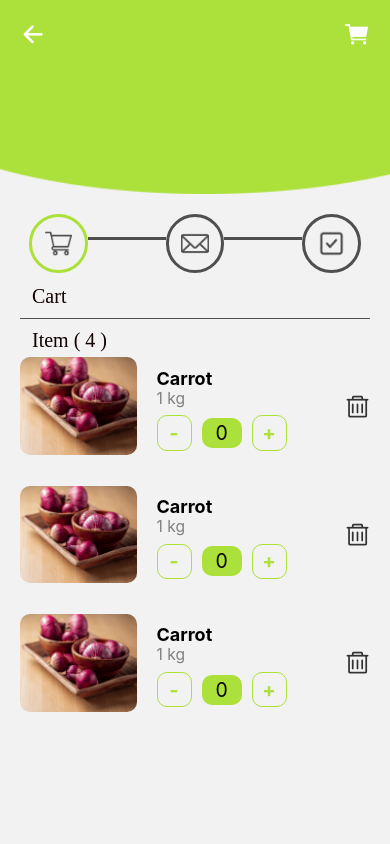
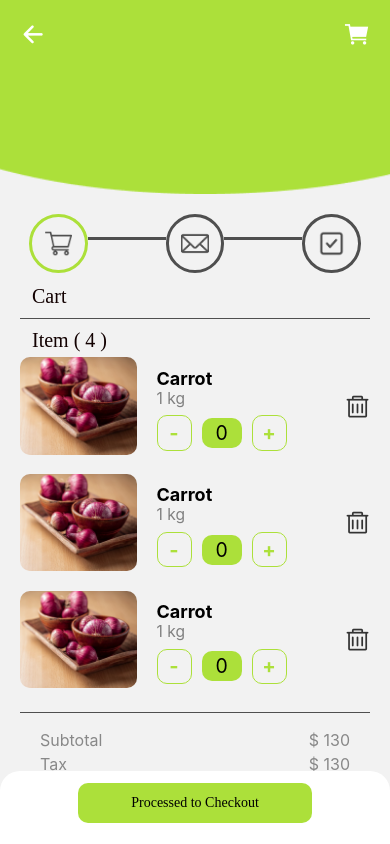
Before and after one commit to saudkhantc/EuroFreshMart_MobileApp, a React Native app: screen /cart-screen in a window 390 px wide. Built offline with nearby package versions, Linux system fonts and the light colour scheme.

Commit message:
created CartScreen

```diff
--- a/src/screens/HomeScreens/CartScreen.jsx
+++ b/src/screens/HomeScreens/CartScreen.jsx
@@ -7,6 +7,7 @@ import mail from '../../assets/images/mail.png';
 import check from '../../assets/images/check.png';
 import onion from '../../assets/images/onion.jpeg';
 import { InterFont, textcolor } from '../../styles/CustomStyles';
+import CustomButton from '../../components/CustomButton';
 
 const { width, height } = Dimensions.get('window');
 
@@ -102,8 +103,8 @@ const CartScreen = () => {
               <AntDesign name="delete" size={25} color={textcolor.color2} />
             </View>
           </View>
-            {/* Cart item */}
-            <View style={styles.row}>
+          {/* Cart item */}
+          <View style={styles.row}>
             <Image source={onion} style={styles.imagecart} />
             <View style={styles.textContainer}>
               <Text style={styles.productName}>Carrot</Text>
@@ -119,8 +120,8 @@ const CartScreen = () => {
             </View>
           </View>
 
-            {/* Cart item */}
-            <View style={styles.row}>
+          {/* Cart item */}
+          <View style={styles.row}>
             <Image source={onion} style={styles.imagecart} />
             <View style={styles.textContainer}>
               <Text style={styles.productName}>Carrot</Text>
@@ -131,13 +132,45 @@ const CartScreen = () => {
                 <TouchableOpacity style={styles.quantityButton}><Text style={styles.quantityButtonText} onPress={incrementQuantity}>+</Text></TouchableOpacity>
               </View>
             </View>
-            <View style={styles.deleteIconContainer}>
+            <TouchableOpacity style={styles.deleteIconContainer}>
               <AntDesign name="delete" size={25} color={textcolor.color2} />
+            </TouchableOpacity>
+          </View>
+
+          <View style={styles.line2} />
+          <View style={styles.summaryContainer}>
+            <View style={styles.summaryRow}>
+              <Text style={styles.summaryText}>Subtotal</Text>
+              <Text style={styles.summaryAmount}>$ 130</Text>
+            </View>
+            <View style={styles.summaryRow}>
+              <Text style={styles.summaryText}>Tax</Text>
+              <Text style={styles.summaryAmount}>$ 130</Text>
+            </View>
+            <View style={styles.summaryRow}>
+              <Text style={styles.summaryText}>Discount</Text>
+              <Text style={styles.summaryAmount}>$ 130</Text>
+            </View>
+            <View style={[styles.summaryRow, styles.totalRow]}>
+              <Text style={[styles.summaryText, styles.totalText]}>Total</Text>
+              <Text style={[styles.summaryAmount, styles.totalText]}>$ 130</Text>
             </View>
           </View>
+
+
         </View>
 
       </ScrollView>
+      {/* Footer Section */}
+      <View style={styles.footerContainer}>
+        <CustomButton text={'Processed to Checkout'} width={width * 0.6}
+          onPress={() => navigation.navigate('login')}
+          paddingVertical={12}
+          textColor={textcolor.color4}
+          bgColor={textcolor.color3}
+          fontFamily={InterFont.SemiBoldFont}
+          fontSize={14} />
+      </View>
     </View>
   );
 };
@@ -150,6 +183,7 @@ const styles = StyleSheet.create({
   },
   scrollview: {
     flexGrow: 1,
+    marginBottom: 20
   },
   headerContainer: {
     width: '100%',
@@ -202,7 +236,7 @@ const styles = StyleSheet.create({
   cartcontainer: {
     marginHorizontal: 20,
     marginTop: 12,
-    marginBottom:20
+    marginBottom: 20
   },
   carttext: {
     fontSize: 20,
@@ -220,13 +254,13 @@ const styles = StyleSheet.create({
     flexDirection: 'row',
     justifyContent: 'space-between',
     alignItems: 'center',
-    marginBottom: width * 0.05,
+    marginBottom: width * 0.02,
   },
   imagecart: {
     width: width * 0.3,
     height: width * 0.25,
     resizeMode: 'cover',
-    borderRadius:10
+    borderRadius: 10
   },
   textContainer: {
     flex: 1,
@@ -284,4 +318,46 @@ const styles = StyleSheet.create({
     justifyContent: 'center',
     alignItems: 'center',
   },
+
+  summaryContainer: {
+    marginHorizontal: 20,
+    marginTop: 5,
+
+  },
+  summaryRow: {
+    flexDirection: 'row',
+    justifyContent: 'space-between',
+    marginVertical: 2
+  },
+  summaryText: {
+    fontSize: 16,
+    color: '#888888',
+    fontWeight: 'normal',
+  },
+  summaryAmount: {
+    fontSize: 16,
+    color: '#888888',
+    fontWeight: 'normal',
+  },
+  totalRow: {
+    borderTopColor: textcolor.color8,
+    marginTop: 5,
+
+  },
+  totalText: {
+    fontWeight: 'bold',
+    color: textcolor.color2,
+  },
+   footerContainer: {
+    width: '100%',
+    height: 73,
+    justifyContent: 'center',
+    alignItems: 'center',
+    backgroundColor: 'white',
+    borderTopLeftRadius: 20,
+    borderTopRightRadius: 20,
+    position: 'absolute',
+    bottom: 0,
+    paddingBottom: 10,
+  },
 });
```
